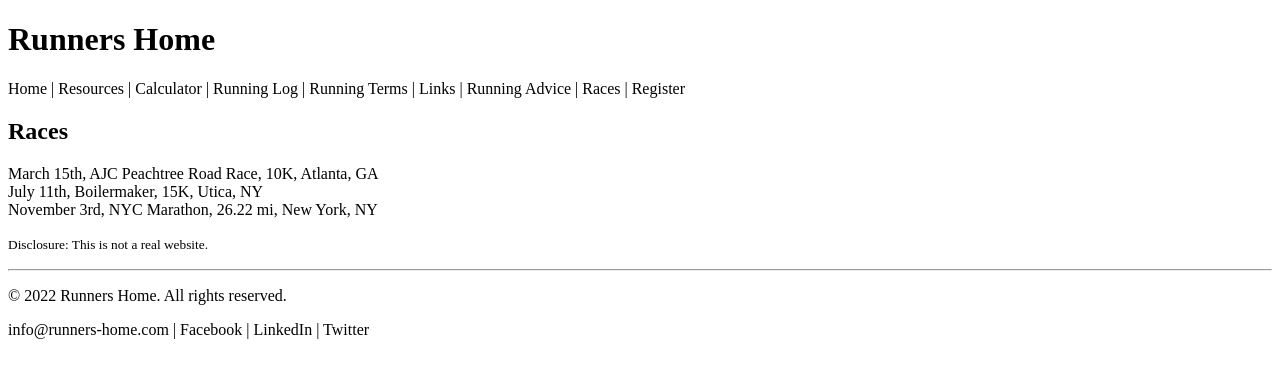
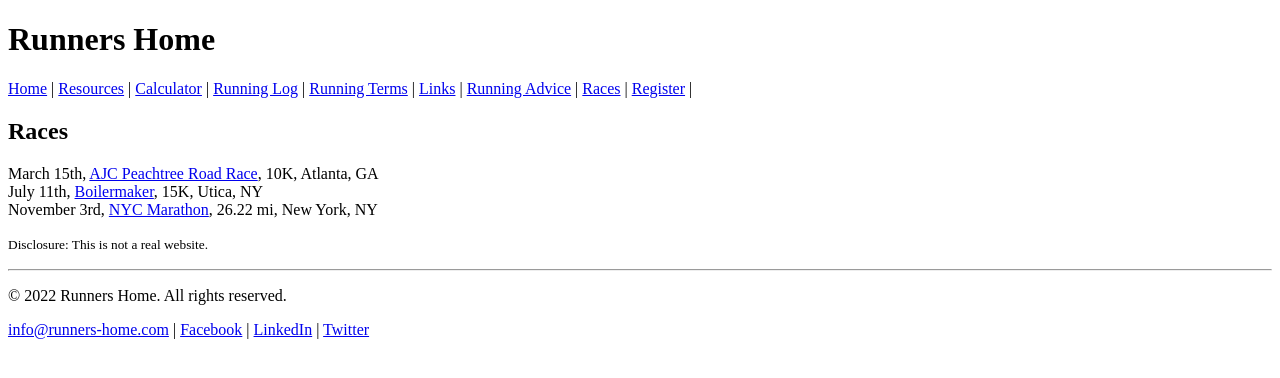
Before and after one commit to tlg-24-05-visa-sde-1/dw-links-exercise, a plain HTML site: page races.html in a window 1280 px wide. Drawn offline with Linux system fonts and the light colour scheme.

Commit message:
added links to race, and register

```diff
--- a/races.html
+++ b/races.html
@@ -1,5 +1,5 @@
 <!DOCTYPE html>
-<html lang="en" xmlns:mso="urn:schemas-microsoft-com:office:office" xmlns:msdt="uuid:C2F41010-65B3-11d1-A29F-00AA00C14882">
+<html lang="en">
 <head>
 <meta charset="UTF-8">
 <meta name="viewport" content="width=device-width, initial-scale=1">
@@ -28,23 +28,32 @@
 <body>
 <h1>Runners Home</h1>
 <div>
-  Home | Resources | Calculator | Running Log | Running Terms |
-  Links | Running Advice | Races | Register
+  <a href="./index.html">Home</a> |
+  <a href="./resources/index.html">Resources</a> |
+  <a href="./resources/calculator.html">Calculator</a> |
+  <a href="./resources/run-log.html">Running Log</a> |
+  <a href="./resources/terms.html">Running Terms</a> |
+  <a href="./resources/links.html">Links</a> |
+  <a href="./advice/index.html">Running Advice</a> |
+  <a href="./races.html">Races</a> |
+  <a href="./register.html">Register</a> |
 </div>
 <h2>Races</h2>
 <div>
-  March 15th, AJC Peachtree Road Race, 10K, Atlanta, GA<br>
-  July 11th, Boilermaker, 15K, Utica, NY<br>
-  November 3rd, NYC Marathon, 26.22 mi, New York, NY
+  March 15th, <a href="https://www.atlantatrackclub.org/peachtree">AJC Peachtree Road Race</a>, 10K, Atlanta, GA<br>
+  July 11th,
+  <a href="https://www.boilermaker.com">Boilermaker</a>, 15K, Utica, NY<br>
+  November 3rd,
+  <a href="https://www.nyrr.org/">NYC Marathon</a>, 26.22 mi, New York, NY
 </div>
 <p><small>Disclosure: This is not a real website.</small></p>
 <hr>
 <p>&copy; 2022 Runners Home. All rights reserved.</p>
 <div>
-  info@runners-home.com |
-  Facebook |
-  LinkedIn |
-  Twitter
+  <a href="malito:info@runners-home.com">info@runners-home.com</a> |
+  <a href="https://www.facebook.com/webucator">Facebook</a> |
+  <a href="https://www.linkedin.com/companies/webucator">LinkedIn</a> |
+  <a href="https://twitter.com/webucator">Twitter</a>
 </div>
 </body>
 </html>
```
Also changed, not shown: register.html (+14 -7 lines).
